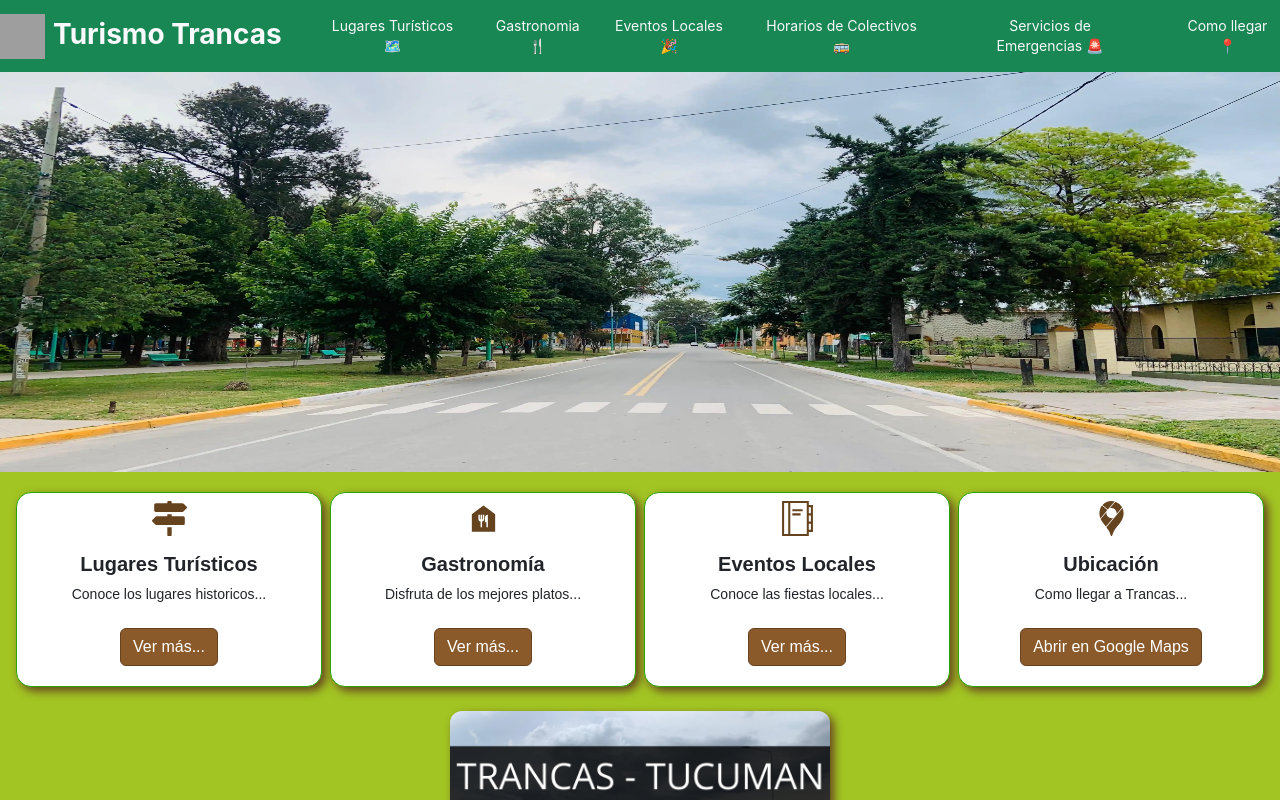
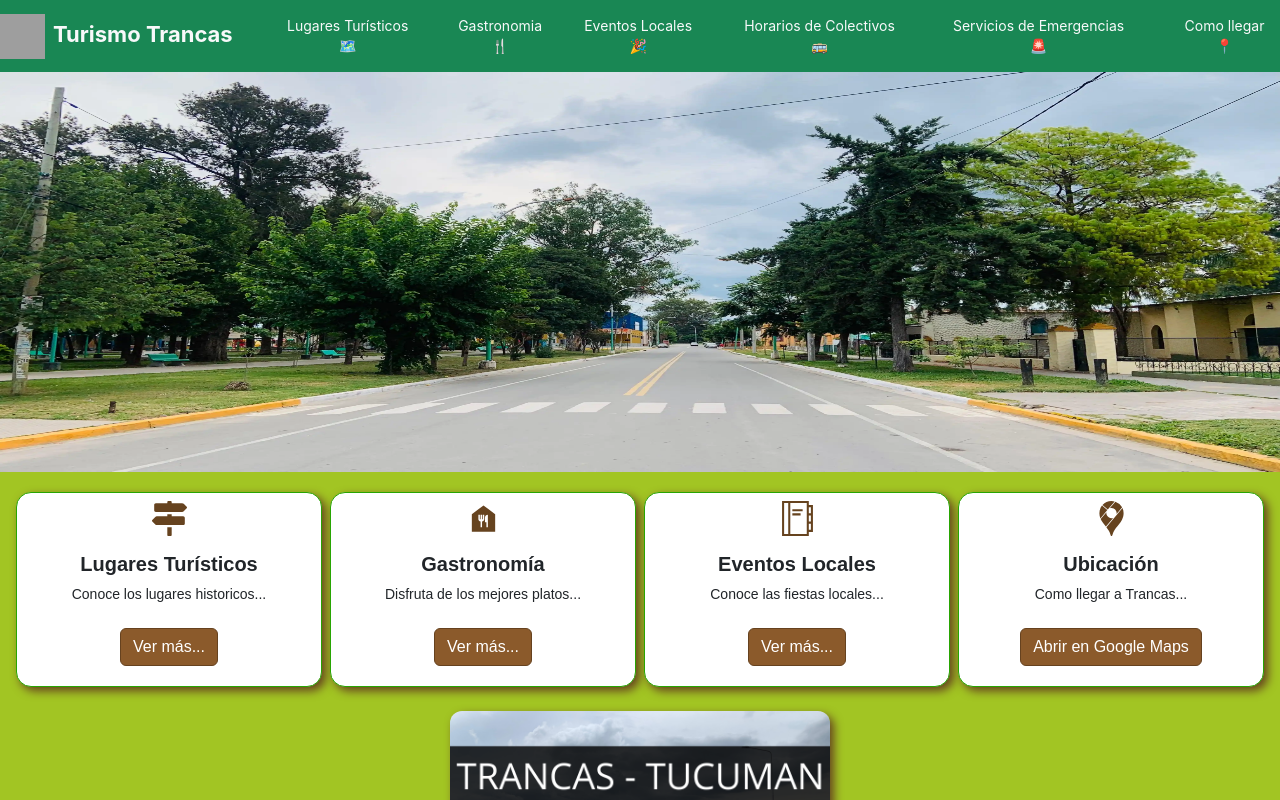
Before and after one commit to zeta-dev-web/web-turismo, a React (Vite) app: page / in a window 1280 px wide. Shown: the top 800 px of the page. Built offline with nearby package versions, Linux system fonts and the light colour scheme; grey boxes are pictures that could not be loaded.

Commit message:
se corrige tamaño de la fuente de texto de navbar

```diff
--- a/src/components/NavbarApp.jsx
+++ b/src/components/NavbarApp.jsx
@@ -14,7 +14,7 @@ const NavbarApp = () => (
             height="45"
             className="d-inline-block align-top"
           />
-          <h3 className="text-light ms-2 mb-1">Turismo Trancas</h3>
+          <h4 className="text-light ms-2 mb-1">Turismo Trancas</h4>
         </Navbar.Brand>
       <Navbar.Toggle aria-controls="basic-navbar-nav" />
       <Navbar.Collapse id="basic-navbar-nav">
```
